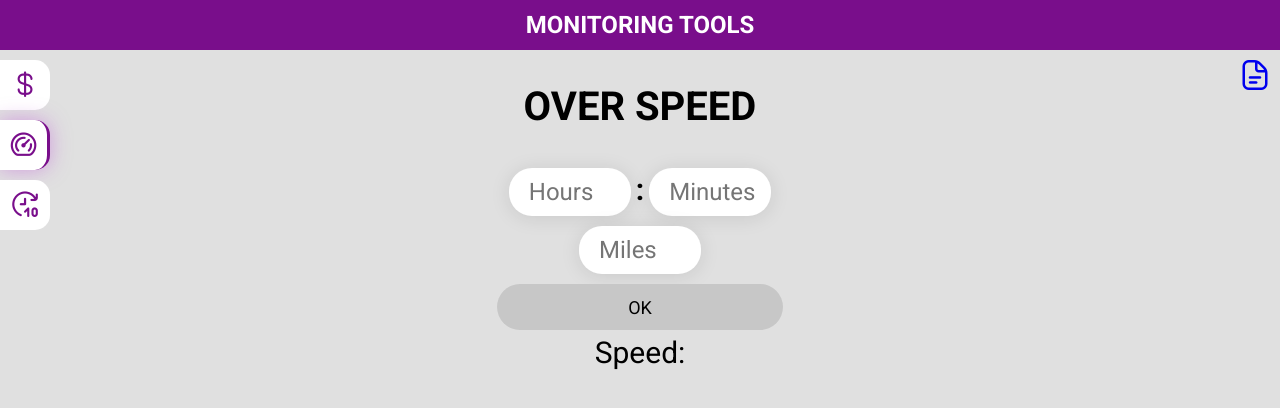
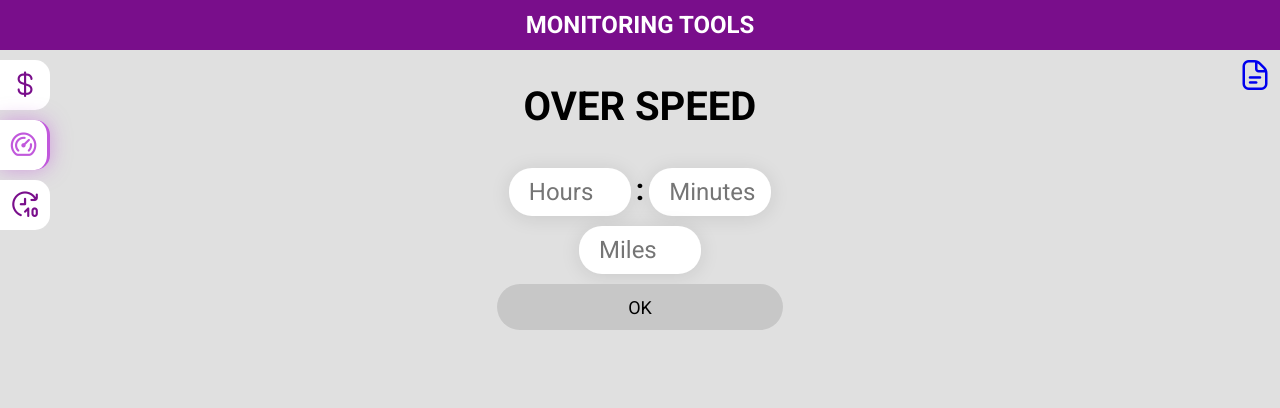
Before and after one commit to invex0811/salary, a Vue app: page /overSpeed in a window 1280 px wide. Shown: the top 408 px of the page. Built offline with nearby package versions, Linux system fonts and the light colour scheme.

Commit message:
costomize sidebar

```diff
--- a/src/App.vue
+++ b/src/App.vue
@@ -30,10 +30,6 @@ body{
   box-sizing: border-box;
   margin: 0;
   background: #e0e0e0;
-}
-.active{
-  border-right: 3px solid #790e8b;
-  box-shadow: 0 0 20px rgba(193,88,220,0.5);
 }
 h2{
   font-size: 40px;
--- a/src/components/Link.vue
+++ b/src/components/Link.vue
@@ -62,4 +62,8 @@ a{
   text-decoration: none;
   color: black;
 }
+.active{
+  border-right: 3px solid #790e8b;
+  box-shadow: 0 0 20px rgba(193,88,220,0.5);
+}
 </style>
--- a/src/components/Sidebar.vue
+++ b/src/components/Sidebar.vue
@@ -63,4 +63,9 @@ a:active{
 i{
   margin-bottom: -5px;
 }
+.active{
+  border-right: 3px solid  #c158dc;
+  box-shadow: 0 0 20px rgba(193,88,220,0.5);
+  color: #c158dc;
+}
 </style>
--- a/src/components/time/TimeToTenth.vue
+++ b/src/components/time/TimeToTenth.vue
@@ -3,6 +3,7 @@
     <h3>Time to tenth</h3>
     <div class="wrapperInput">
       <input type="number" v-model.number="hours" placeholder="Hours"/>
+      <b style="font-size: 30px;">:</b>
       <input type="number" v-model.number="minutes" placeholder="Minutes"/>
     </div>
     <button @click='convertToTime'>OK</button>
--- a/src/views/OverSpeed.vue
+++ b/src/views/OverSpeed.vue
@@ -12,7 +12,7 @@
       OK
     </button>
     <div class="speed">
-      <span>Speed:</span><span v-if="timeHours > 0" :class="{'redSpeed' : overSpeed > 95}">{{speed}}</span>
+     <span v-if="timeHours > 0" :class="{'redSpeed' : overSpeed > 95}">{{'Speed: ' + speed}}</span>
     </div>
   </div>
   <router-link
@@ -84,4 +84,7 @@ span{
   font-size: 30px;
   text-decoration: none;
 }
+.speed{
+  margin-top: 20px;
+}
 </style>
--- a/src/views/СonvertingTime.vue
+++ b/src/views/СonvertingTime.vue
@@ -73,6 +73,8 @@ export default {
 }
 .buttons{
   border: none;
+  text-transform: uppercase;
+  font-size: 16px;
 }
 .buttons:focus{
   box-shadow: 0 0 0;
```
